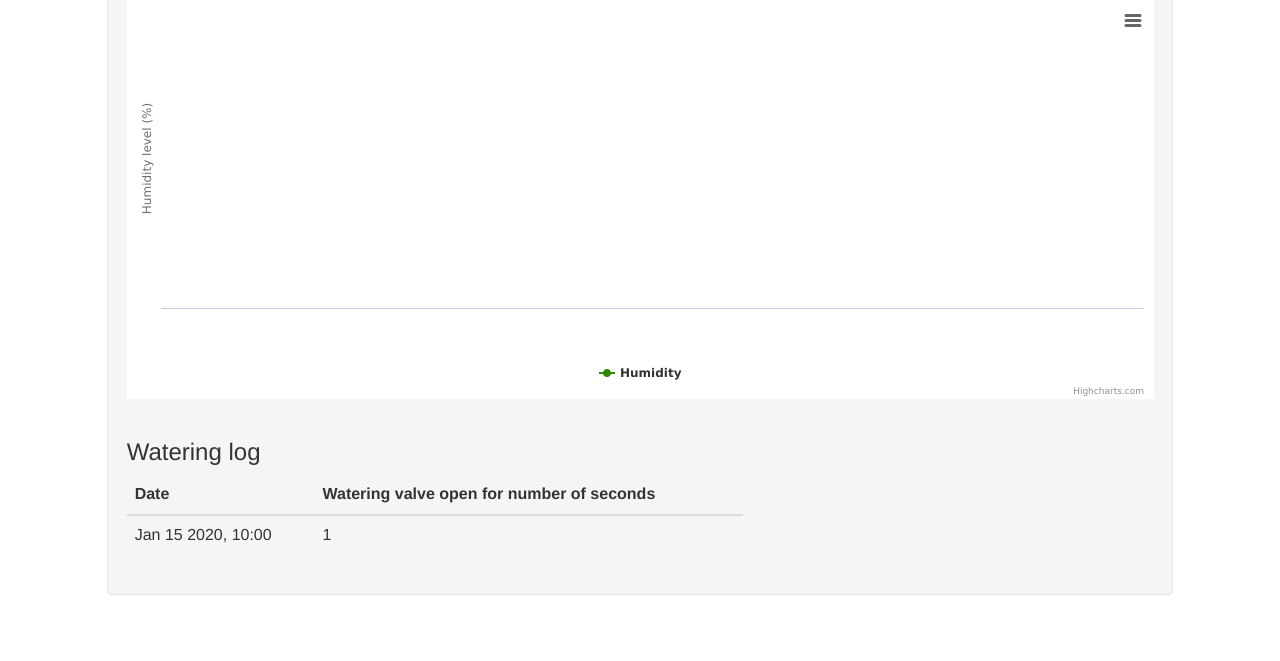
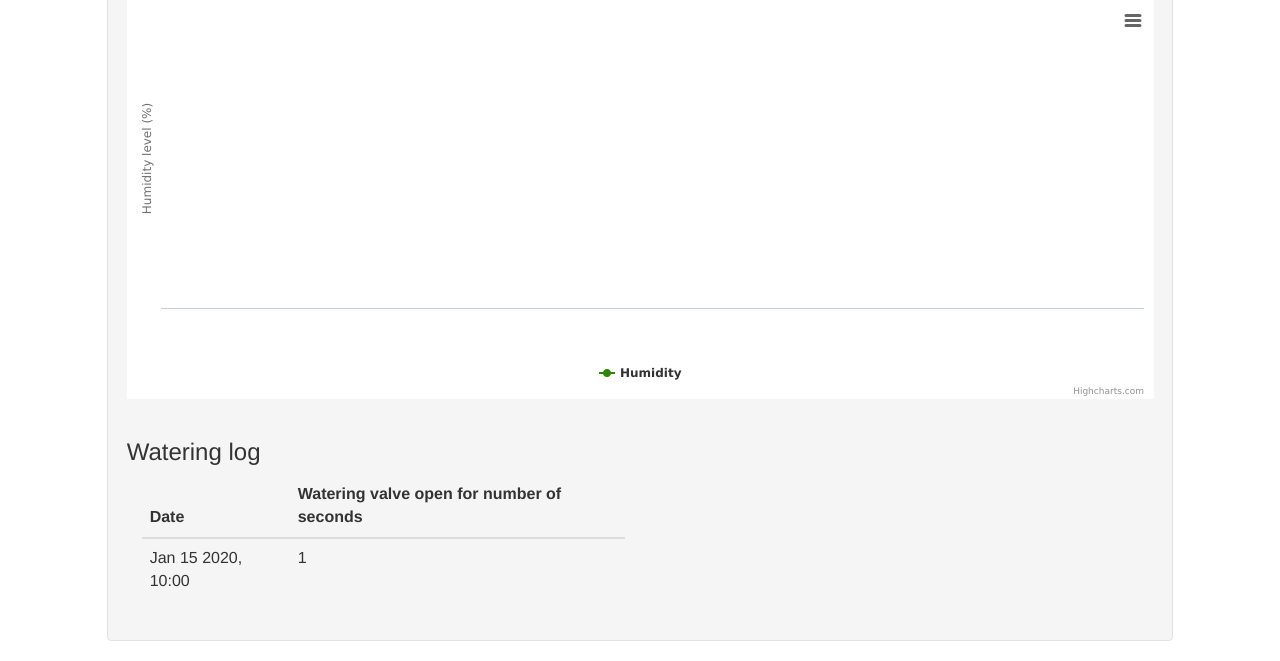
Before and after one commit to mgnusl/herb-pi, a Django app: template plants/templates/instances/single_instance.html in a window 1280 px wide. Shown: the part 379-1040 px from the top of the page. Before the commit the page ends 974 px from the top, so only its background shows below. Run offline with Django 3.2, Linux system fonts and the light colour scheme; data comes from the database, SQL or seed files in the repository; tables that the repository leaves empty hold one stand-in row (values such as "Sample post"); the template is opened without the code that fills it: values that come from a table or form of the project are taken from there, most other values are stand-ins (such as "Sample title", 1, 10 or a date in 2020); data that the repository does not hold is empty; some libraries are stand-ins or nearby versions.

Commit message:
Changes table sizing to bootstrap column

```diff
--- a/plants/templates/instances/single_instance.html
+++ b/plants/templates/instances/single_instance.html
@@ -78,7 +78,8 @@
     <h3>Watering log</h3>
     {% if watering_logs %}
         <!--<table class="table table-hover" style="width: 50%; margin: auto">-->
-        <table class="table table-hover" style="width: 60%">
+        <div class="col-md-6">
+          <table class="table table-hover">
               <thead>
                   <tr>
                       <th>Date</th>
@@ -94,6 +95,7 @@
                   {% endfor %}
               </tbody>
           </table>
+        </div>
     {% else %}
         <h5>This plant has not been watered yet.</h5>
     {% endif %}
```
Lines whose indentation alone changed are shown as unchanged.
